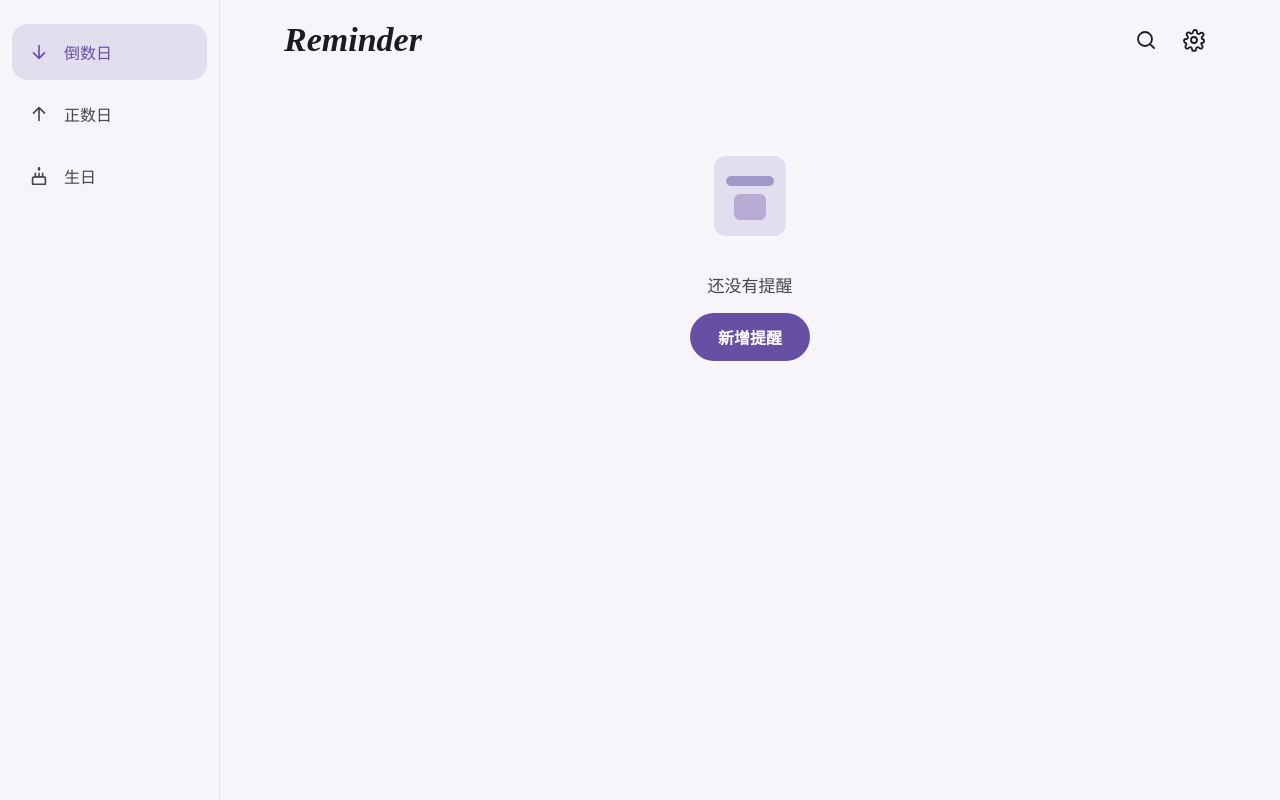
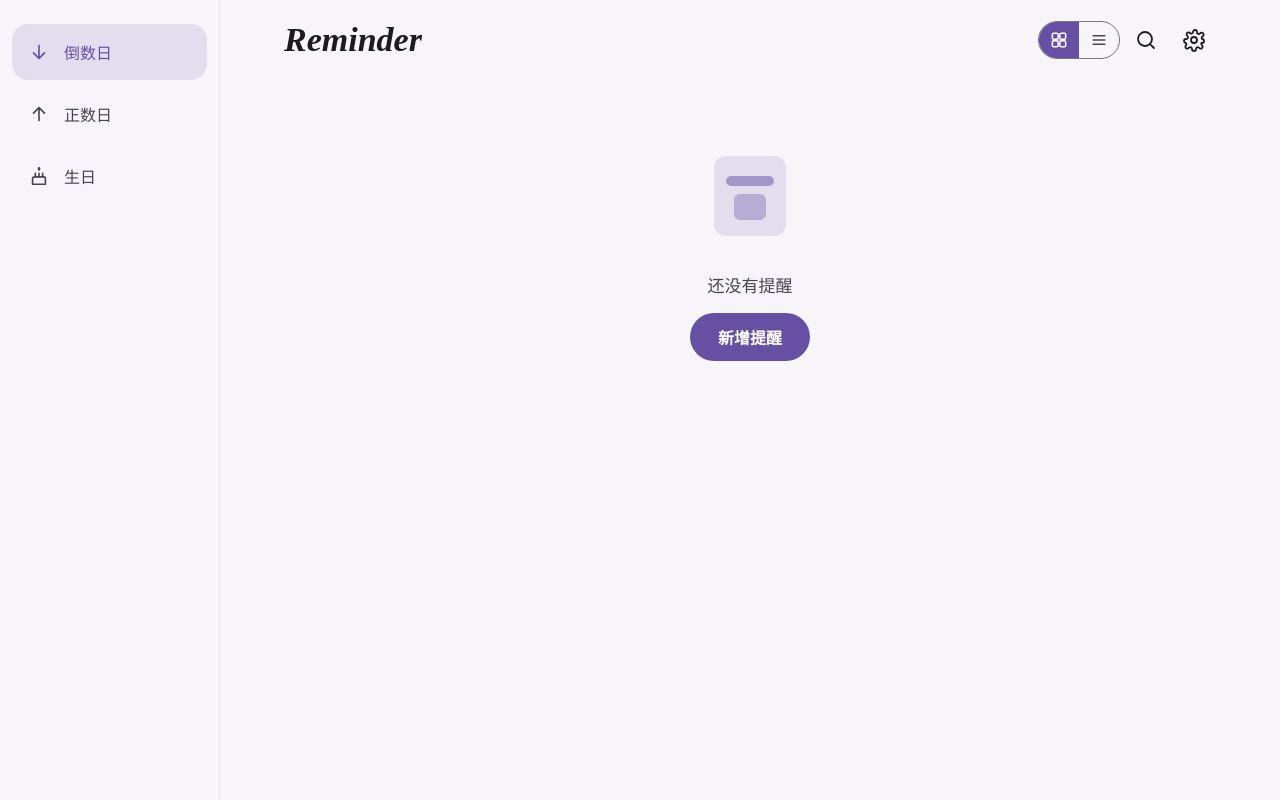
Before and after one commit to YLing2024/ReminderWeb, a React (Vite) app: page / in a window 1280 px wide. Built offline with nearby package versions, Linux system fonts and the light colour scheme.

Commit message:
feat(home): ≥600px 顶栏新增卡片/列表分段控件，三档断点均可切换

```diff
--- a/src/pages/HomePage.module.css
+++ b/src/pages/HomePage.module.css
@@ -29,7 +29,34 @@
 
 .topActions {
   display: flex;
+  align-items: center;
   gap: 4px;
+}
+
+/* 视图切换：手机档用左下 FAB；≥600px 改为顶栏分段控件，避免被左侧导航遮挡 */
+.viewSwitch {
+  display: none;
+  border: 1px solid var(--md-sys-color-outline);
+  border-radius: var(--radius-pill);
+  overflow: hidden;
+}
+
+.viewSwitchButton,
+.viewSwitchActive {
+  display: inline-flex;
+  align-items: center;
+  justify-content: center;
+  width: 40px;
+  height: 36px;
+  border: none;
+  background: transparent;
+  color: var(--md-sys-color-on-surface-variant);
+  cursor: pointer;
+}
+
+.viewSwitchActive {
+  background: var(--md-sys-color-primary);
+  color: var(--md-sys-color-on-primary);
 }
 
 .status {
@@ -171,6 +198,13 @@
   .fab {
     bottom: 24px;
   }
+  /* ≥600px 顶栏内提供分段控件，左下 FAB 让位（否则会被固定导航轨盖住） */
+  .viewSwitch {
+    display: inline-flex;
+  }
+  .fabLeft {
+    display: none;
+  }
 }
 
 @media (min-width: 1024px) {
--- a/src/pages/HomePage.tsx
+++ b/src/pages/HomePage.tsx
@@ -135,6 +135,26 @@ export default function HomePage() {
         <header className={styles.topBar}>
           <span className={styles.wordmark}>Reminder</span>
           <div className={styles.topActions}>
+            <div className={styles.viewSwitch} role="group" aria-label="视图切换">
+              <button
+                type="button"
+                className={viewMode === 'CARD' ? styles.viewSwitchActive : styles.viewSwitchButton}
+                aria-pressed={viewMode === 'CARD'}
+                title="卡片视图"
+                onClick={() => void updateSettings({ viewMode: 'CARD' })}
+              >
+                <GridIcon width={20} height={20} />
+              </button>
+              <button
+                type="button"
+                className={viewMode === 'LIST' ? styles.viewSwitchActive : styles.viewSwitchButton}
+                aria-pressed={viewMode === 'LIST'}
+                title="列表视图"
+                onClick={() => void updateSettings({ viewMode: 'LIST' })}
+              >
+                <ListIcon width={20} height={20} />
+              </button>
+            </div>
             <IconButton label="搜索" onClick={() => navigate('/search')}>
               <SearchIcon />
             </IconButton>
```
